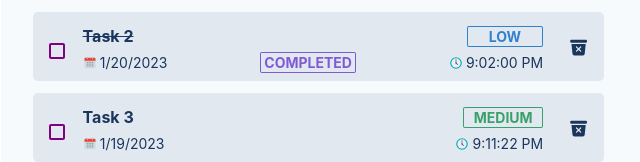
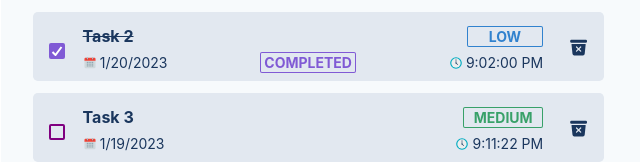
Before and after one commit to ahmadshoaib-git/todo-app, a Next.js app: page / in a window 1280 px wide. Shown: the part 365-527 px from the top of the page, without its empty margins (319-959 px from the left). Built offline with nearby package versions, Linux system fonts and the light colour scheme.

Commit message:
fix: minor fix for checkbox added

```diff
--- a/app/components/TaskList.tsx
+++ b/app/components/TaskList.tsx
@@ -28,7 +28,8 @@ const TaskList = ({ tasksData, updateCompletedStatus, deleteTask }: Props) => {
                             >
                                 <Flex gap="0.1rem" alignItems="center">
                                     <Checkbox
-                                        checked={task.completed}
+                                        size="md"
+                                        isChecked={task.completed}
                                         colorScheme="purple"
                                         borderColor="purple"
                                         padding="1.5rem 0rem 1rem 1rem"
```
